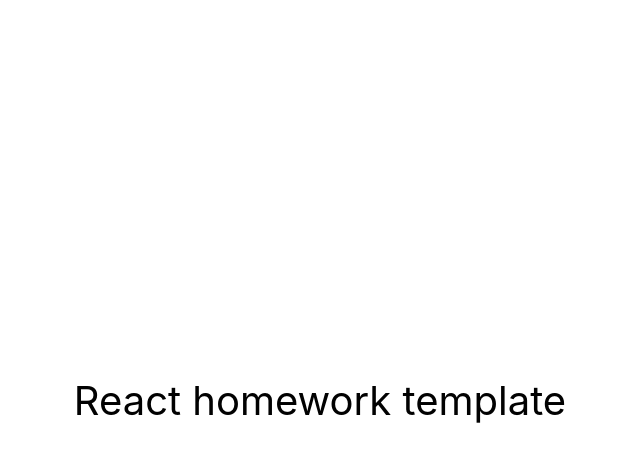
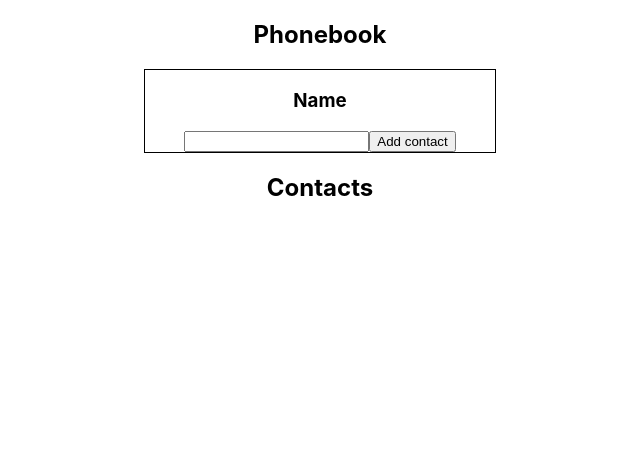
Before and after one commit to StruzhakS/goit-react-hw-02-phonebook, a React (Create React App) app: page / in a window 1280 px wide. Shown: the top 462 px of the page, without its empty margins (320-960 px from the left). Built offline with nearby package versions, Linux system fonts and the light colour scheme.

Commit message:
add form

```diff
--- a/package.json
+++ b/package.json
@@ -7,6 +7,8 @@
     "@testing-library/jest-dom": "^5.16.3",
     "@testing-library/react": "^12.1.4",
     "@testing-library/user-event": "^13.5.0",
+    "nanoid": "^4.0.2",
+    "prop-types": "^15.8.1",
     "react": "^18.1.0",
     "react-dom": "^18.1.0",
     "react-scripts": "5.0.1",
--- a/src/components/App.jsx
+++ b/src/components/App.jsx
@@ -1,16 +1,30 @@
-export const App = () => {
-  return (
-    <div
-      style={{
-        height: '100vh',
-        display: 'flex',
-        justifyContent: 'center',
-        alignItems: 'center',
-        fontSize: 40,
-        color: '#010101'
-      }}
-    >
-      React homework template
-    </div>
-  );
-};
+import s from './style.module.css';
+import { Component } from 'react';
+import { nanoid } from 'nanoid';
+import DoForm from './DoForm/DoForm';
+class App extends Component {
+  state = {
+    contacts: [],
+    name: '',
+  };
+  render() {
+    console.log(this.state.contacts);
+    return (
+      <>
+        <div>
+          <h2>Phonebook</h2>
+          <div className={s.input}>
+            <h3>Name</h3>
+            <DoForm contacts={this.state.contacts} name={this.state.name} />
+          </div>
+        </div>
+        <div>
+          <h2>Contacts</h2>
+          <ul>{this.state.contacts.map(contact => console.log(contact))}</ul>
+        </div>
+      </>
+    );
+  }
+}
+
+export default App;
--- /dev/null
+++ b/src/components/DoForm/DoForm.jsx
@@ -0,0 +1,24 @@
+const DoForm = ({ contacts, name }) => {
+  const handleChange = e => {};
+  const handleSubmit = e => {
+    e.preventDefault();
+
+    contacts.push(e.target[0].value);
+  };
+  return (
+    <form action="name" onSubmit={handleSubmit}>
+      <input
+        type="text"
+        name="name"
+        pattern="^[a-zA-Zа-яА-Я]+(([' -][a-zA-Zа-яА-Я ])?[a-zA-Zа-яА-Я]*)*$"
+        title="Name may contain only letters, apostrophe, dash and spaces. For example Adrian, Jacob Mercer, Charles de Batz de Castelmore d'Artagnan"
+        required
+        onChange={e => {
+          handleChange(e);
+        }}
+      />
+      <button>Add contact</button>
+    </form>
+  );
+};
+export default DoForm;
--- /dev/null
+++ b/src/components/style.module.css
@@ -0,0 +1,10 @@
+body {
+  text-align: center;
+}
+.input {
+  margin: 0 auto;
+  width: 350px;
+  border: 1px solid black;
+  display: flex;
+  flex-direction: column;
+}
--- a/src/index.js
+++ b/src/index.js
@@ -1,6 +1,6 @@
 import React from 'react';
 import ReactDOM from 'react-dom/client';
-import { App } from 'components/App';
+import App from 'components/App';
 import './index.css';
 
 ReactDOM.createRoot(document.getElementById('root')).render(
```
Also changed, not shown: 1 other file (tests, documents, lock files or other folders).
